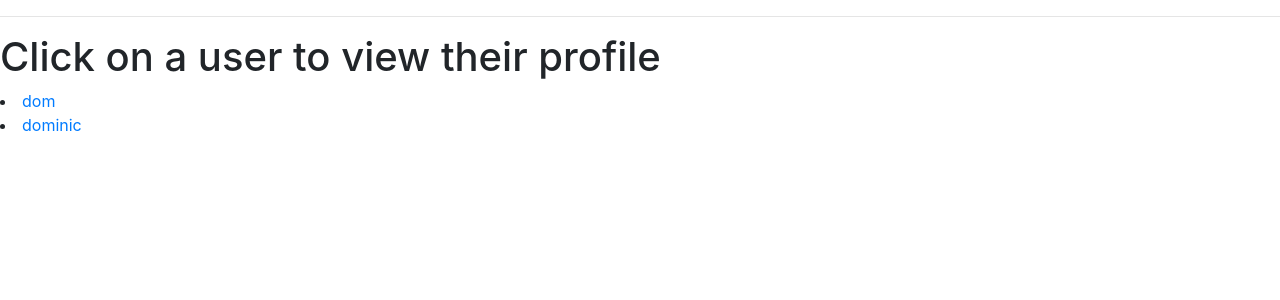
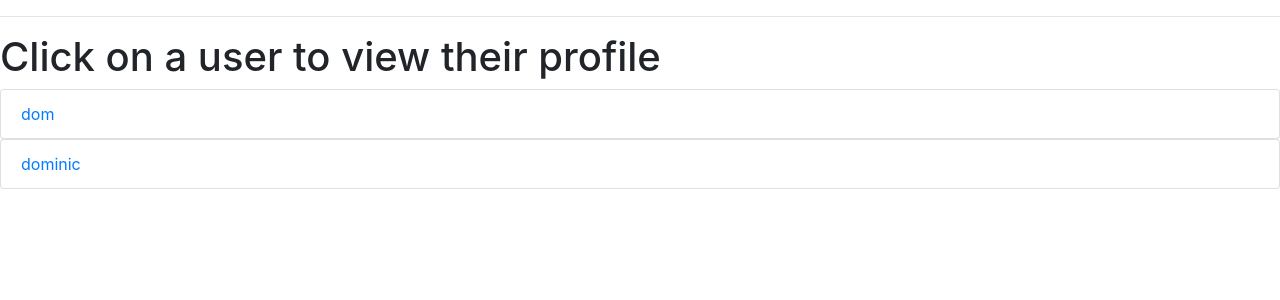
Before and after one commit to Alireza-Mahinparvar/BookMe, a Flask app: page /search_users in a window 1280 px wide. Shown: the part 56-356 px from the top of the page. Run offline with Flask 2, Linux system fonts and the light colour scheme; data comes from the database, SQL or seed files in the repository; some libraries are stand-ins or nearby versions.

Commit message:
Update search_users.html

```diff
--- a/Calendar_app/app/templates/search_users.html
+++ b/Calendar_app/app/templates/search_users.html
@@ -4,7 +4,11 @@
     <!-- current_user a property of flask_login-->
     <h1>Click on a user to view their profile</h1>
     {% for user in users %}
-    <li><a href="/{{ user.username }}">{{ user.username }}</a></li>
+    <div class="list-group">
+                <li type="button" class="list-group-item">
+                <a href="/{{ user.username }}">{{ user.username }}</a>
+                </li>
+	    </div>
     {% endfor %}
 
 
```
